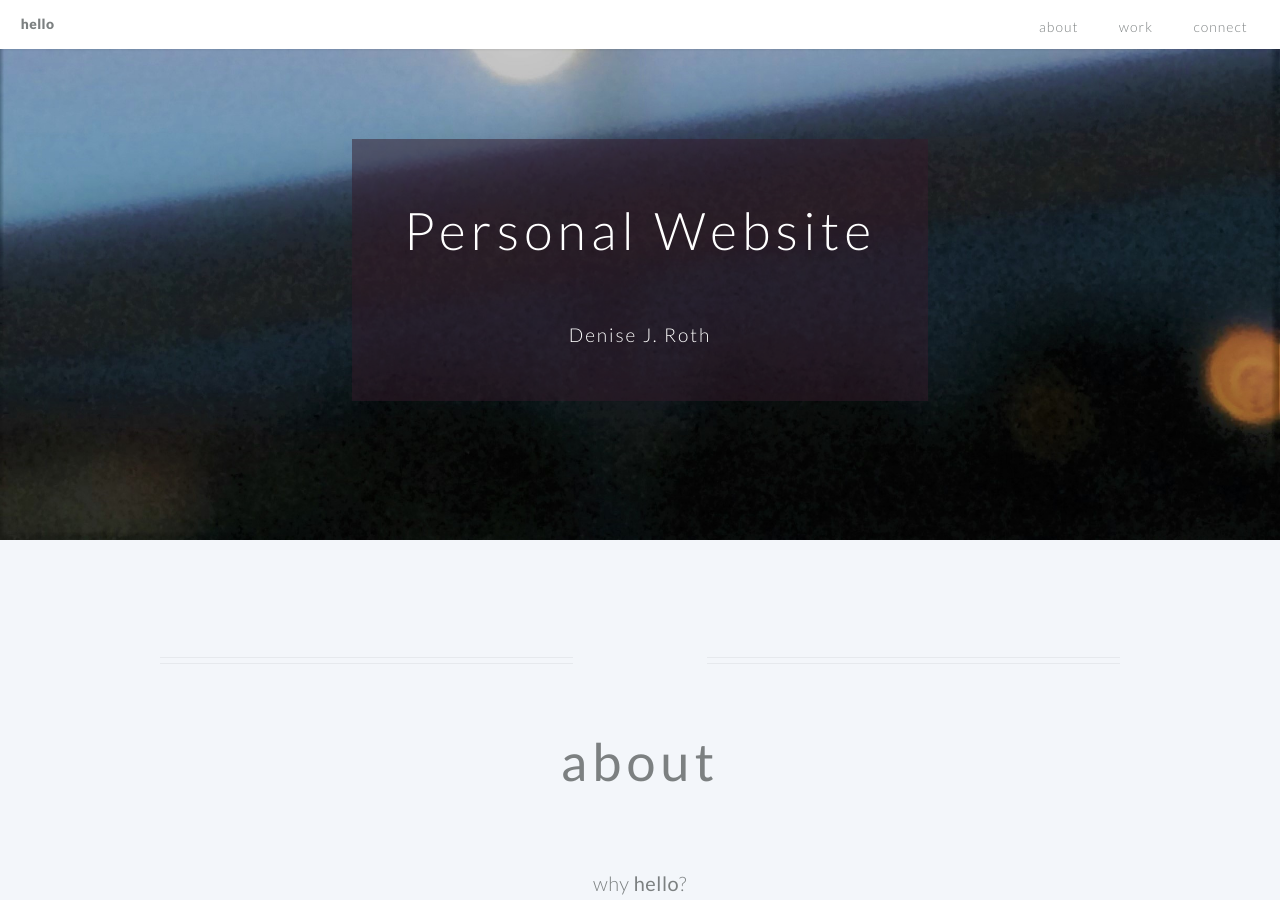
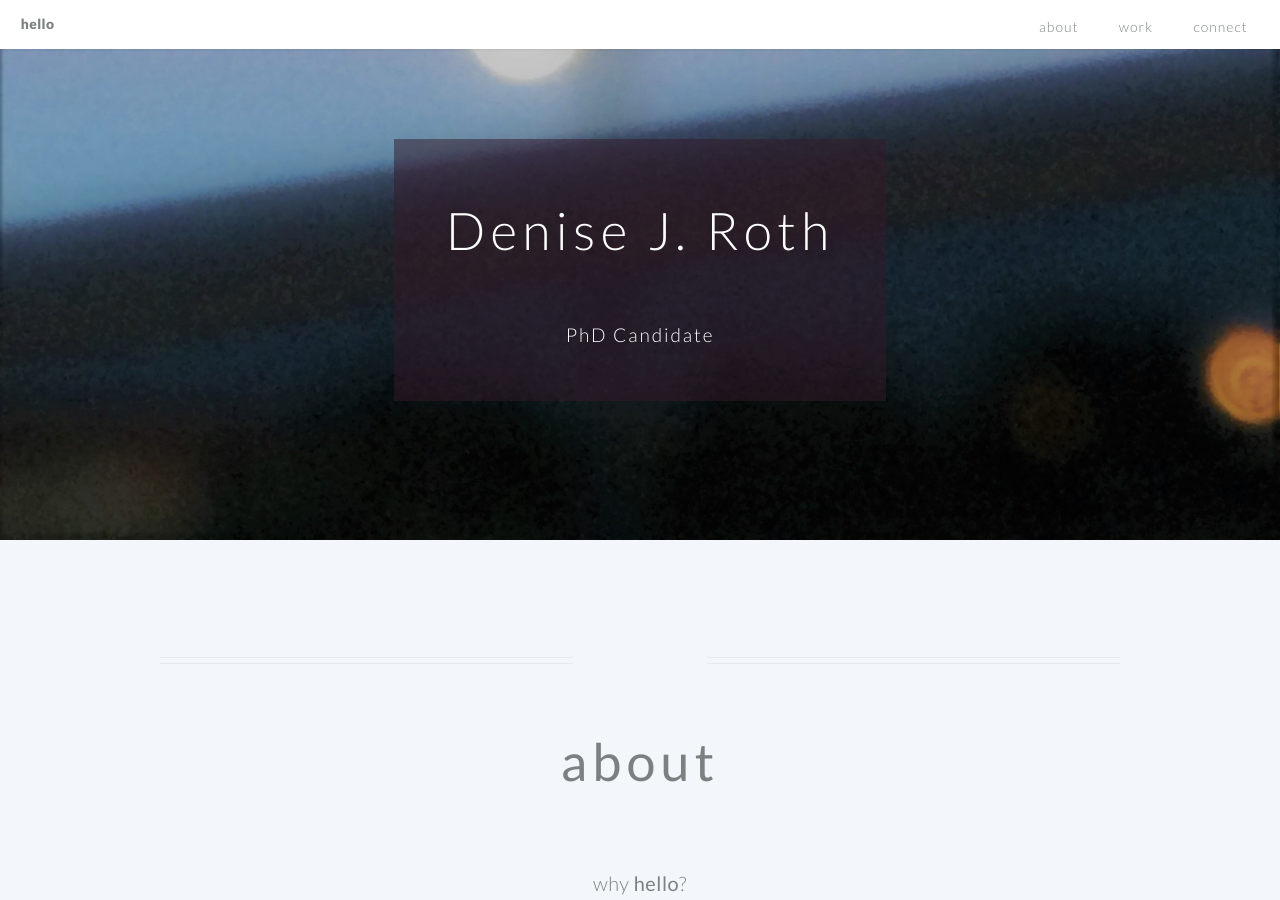
Before and after one commit to denisejroth/denisejroth.github.io, a Jekyll site: the page built from index.md, in a window 1280 px wide and 900 px high. Built offline with Jekyll 4.4.1, drawn with Linux system fonts in a browser that asks for light colours.

Commit message:
Update index.md

```diff
--- a/index.md
+++ b/index.md
@@ -4,8 +4,8 @@ layout: hello-default
 # using Markdown language, you can customize the following variables!
 
 # these variables are required -------------------------------
-banner_title: Personal Website
-banner_subtitle: Denise J. Roth
+banner_title: Denise J. Roth
+banner_subtitle: PhD Candidate
 background_image: /images/background.jpeg
 
 # all of the following variables are optional -----------------
```
